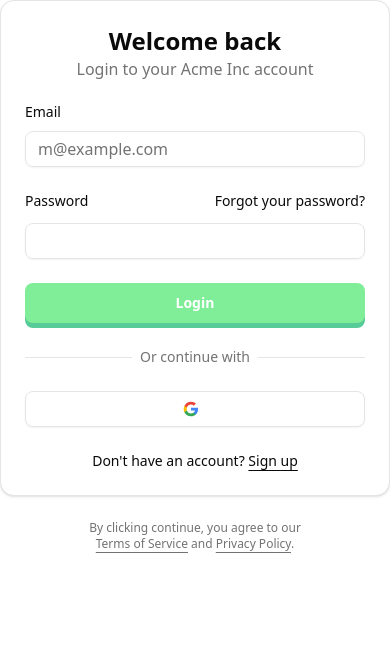
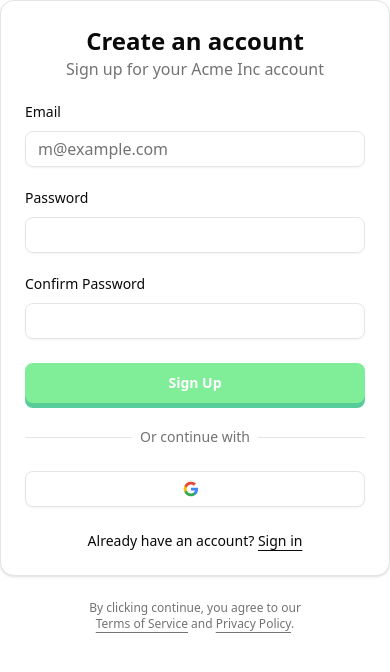
Before and after one commit to Olajuwon47/Safe-Pocket, a React (Vite) app: page /signup in a window 390 px wide. Shown: the top 672 px of the page. Built offline with nearby package versions, Linux system fonts and the light colour scheme.

Commit message:
import { BrowserRouter as Router, Routes, Route, Navigate } from 'react-router-dom';

```diff
--- a/package.json
+++ b/package.json
@@ -18,6 +18,7 @@
     "lucide-react": "^0.542.0",
     "react": "^19.1.1",
     "react-dom": "^19.1.1",
+    "react-router-dom": "^7.8.2",
     "tailwind-merge": "^3.3.1",
     "tailwindcss": "^4.1.12"
   },
--- a/src/App.tsx
+++ b/src/App.tsx
@@ -16,27 +16,33 @@ function App() {
 
 export default App*/
 
-import { useState } from 'react'
-import { LoginForm } from './components/login-form'
-import { SignUp } from './components/Sign-Up'
-import './index.css'
+import { BrowserRouter as Router, Routes, Route, Navigate } from 'react-router-dom';
+import { LoginForm } from './components/login-form';
+import { SignUp } from './components/Sign-Up';
+import ForgotPassword from './pages/ForgotPassword';
+import KYCProfile from './pages/KYCProfile';
+import ProtectedRoute from './components/ProtectedRoute.tsx';
+import './index.css';
 
 function App() {
-  const [currentView, setCurrentView] = useState<'login' | 'signup'>('login')
-
   return (
-    <div className="#">
-      {currentView === 'login' ? (
-        <LoginForm
-          onNavigateToSignUp={() => setCurrentView('signup')}
+    <Router>
+      <Routes>
+        <Route path="/" element={<Navigate to="/login" />} />
+        <Route path="/login" element={<LoginForm />} />
+        <Route path="/signup" element={<SignUp />} />
+        <Route path="/forgot-password" element={<ForgotPassword />} />
+        <Route
+          path="/kyc-profile"
+          element={
+            <ProtectedRoute>
+              <KYCProfile />
+            </ProtectedRoute>
+          }
         />
-      ) : (
-        <SignUp
-          onNavigateToLogin={() => setCurrentView('login')}
-        />
-      )}
-    </div>
-  )
+      </Routes>
+    </Router>
+  );
 }
 
-export default App
+export default App;
--- /dev/null
+++ b/src/components/ProtectedRoute.tsx
@@ -0,0 +1,14 @@
+import { Navigate } from 'react-router-dom';
+import React from 'react';
+
+interface ProtectedRouteProps {
+  children: React.ReactNode;
+}
+
+const ProtectedRoute: React.FC<ProtectedRouteProps> = ({ children }) => {
+  const isAuthenticated = localStorage.getItem('token') === 'true';
+
+  return isAuthenticated ? <>{children}</> : <Navigate to="/" />;
+};
+
+export default ProtectedRoute;
--- a/src/components/Sign-Up.tsx
+++ b/src/components/Sign-Up.tsx
@@ -3,21 +3,23 @@ import { Button } from "./ui/button"
 import { Card, CardContent } from "./ui/card"
 import { Input } from "./ui/input"
 import { Label } from "./ui/label"
+import { Link, useNavigate } from "react-router-dom"
 
-interface SignUpProps extends React.ComponentProps<"div"> {
-  onNavigateToLogin?: () => void
+export function SignUp({ className, ...props }: React.ComponentProps<"div">) {
+  const navigate = useNavigate()
+
+  const handleSubmit = (event: React.FormEvent) => {
+    event.preventDefault()
+    // Simulate successful sign-up
+    localStorage.setItem("token", "true")
+    navigate("/kyc-profile")
   }
 
-export function SignUp({
-  className,
-  onNavigateToLogin,
-  ...props
-}: SignUpProps) {
   return (
     <div className={cn("flex flex-col gap-6", className)} {...props}>
       <Card className="overflow-hidden p-0">
         <CardContent className="grid p-0 md:grid-cols-2">
-          <form className="p-6 md:p-8">
+          <form onSubmit={handleSubmit} className="p-6 md:p-8">
             <div className="flex flex-col gap-6">
               <div className="flex flex-col items-center text-center">
                 <h1 className="text-2xl font-bold">Create an account</h1>
@@ -65,27 +67,41 @@ export function SignUp({
                 </span>
               </div>
               <div className="#">
-                <Button variant="outline" type="button" className="w-full
-                  ">
+                <Button
+                  variant="outline"
+                  type="button"
+                  className="w-full
+                  "
+                >
                   <svg className="w-5 h-5 mr-2" viewBox="0 0 24 24">
-                    <path fill="#4285F4" d="M22.56 12.25c0-.78-.07-1.53-.2-2.25H12v4.26h5.92c-.26 1.37-1.04 2.53-2.21 3.31v2.77h3.57c2.08-1.92 3.28-4.74 3.28-8.09z"/>
-                    <path fill="#34A853" d="M12 23c2.97 0 5.46-.98 7.28-2.66l-3.57-2.77c-.98.66-2.23 1.06-3.71 1.06-2.86 0-5.29-1.93-6.16-4.53H2.18v2.84C3.99 20.53 7.7 23 12 23z"/>
-                    <path fill="#FBBC05" d="M5.84 14.09c-.22-.66-.35-1.36-.35-2.09s.13-1.43.35-2.09V7.07H2.18C1.43 8.55 1 10.22 1 12s.43 3.45 1.18 4.93l2.85-2.22.81-.62z"/>
-                    <path fill="#EA4335" d="M12 5.38c1.62 0 3.06.56 4.21 1.64l3.15-3.15C17.45 2.09 14.97 1 12 1 7.7 1 3.99 3.47 2.18 7.07l3.66 2.84c.87-2.6 3.3-4.53 6.16-4.53z"/>
+                    <path
+                      fill="#4285F4"
+                      d="M22.56 12.25c0-.78-.07-1.53-.2-2.25H12v4.26h5.92c-.26 1.37-1.04 2.53-2.21 3.31v2.77h3.57c2.08-1.92 3.28-4.74 3.28-8.09z"
+                    />
+                    <path
+                      fill="#34A853"
+                      d="M12 23c2.97 0 5.46-.98 7.28-2.66l-3.57-2.77c-.98.66-2.23 1.06-3.71 1.06-2.86 0-5.29-1.93-6.16-4.53H2.18v2.84C3.99 20.53 7.7 23 12 23z"
+                    />
+                    <path
+                      fill="#FBBC05"
+                      d="M5.84 14.09c-.22-.66-.35-1.36-.35-2.09s.13-1.43.35-2.09V7.07H2.18C1.43 8.55 1 10.22 1 12s.43 3.45 1.18 4.93l2.85-2.22.81-.62z"
+                    />
+                    <path
+                      fill="#EA4335"
+                      d="M12 5.38c1.62 0 3.06.56 4.21 1.64l3.15-3.15C17.45 2.09 14.97 1 12 1 7.7 1 3.99 3.47 2.18 7.07l3.66 2.84c.87-2.6 3.3-4.53 6.16-4.53z"
+                    />
                   </svg>
                   <span className="sr-only">Sign up with Google</span>
                 </Button>
-
               </div>
               <div className="text-center text-sm">
                 Already have an account?{" "}
-                <button
-                  type="button"
-                  onClick={onNavigateToLogin}
+                <Link
+                  to="/login"
                   className="underline underline-offset-4 cursor-pointer"
                 >
                   Sign in
-                </button>
+                </Link>
               </div>
             </div>
           </form>
--- a/src/components/login-form.tsx
+++ b/src/components/login-form.tsx
@@ -3,21 +3,23 @@ import { Button } from "../components/ui/button"
 import { Card, CardContent } from "../components/ui/card"
 import { Input } from "../components/ui/input"
 import { Label } from "../components/ui/label"
+import { Link, useNavigate } from "react-router-dom"
 
-interface LoginFormProps extends React.ComponentProps<"div"> {
-  onNavigateToSignUp?: () => void
+export function LoginForm({ className, ...props }: React.ComponentProps<"div">) {
+  const navigate = useNavigate()
+
+  const handleSubmit = (event: React.FormEvent) => {
+    event.preventDefault()
+    // Simulate successful login
+    localStorage.setItem("token", "true")
+    navigate("/kyc-profile")
   }
 
-export function LoginForm({
-  className,
-  onNavigateToSignUp,
-  ...props
-}: LoginFormProps) {
   return (
     <div className={cn("flex flex-col gap-6", className)} {...props}>
       <Card className="overflow-hidden p-0">
         <CardContent className="grid p-0 md:grid-cols-2">
-          <form className="p-6 md:p-8">
+          <form onSubmit={handleSubmit} className="p-6 md:p-8">
             <div className="flex flex-col gap-6">
               <div className="flex flex-col items-center text-center">
                 <h1 className="text-2xl font-bold">Welcome back</h1>
@@ -37,12 +39,12 @@ export function LoginForm({
               <div className="grid gap-3">
                 <div className="flex items-center">
                   <Label htmlFor="password">Password</Label>
-                  <a
-                    href="/ForgotPassword"
+                  <Link
+                    to="/forgot-password"
                     className="ml-auto text-sm underline-offset-2 hover:underline"
                   >
                     Forgot your password?
-                  </a>
+                  </Link>
                 </div>
                 <Input id="password" type="password" required />
               </div>
@@ -72,24 +74,34 @@ export function LoginForm({
               <div className="#">
                 <Button variant="outline" type="button" className="w-full">
                   <svg className="w-5 h-5 mr-2" viewBox="0 0 24 24">
-                    <path fill="#4285F4" d="M22.56 12.25c0-.78-.07-1.53-.2-2.25H12v4.26h5.92c-.26 1.37-1.04 2.53-2.21 3.31v2.77h3.57c2.08-1.92 3.28-4.74 3.28-8.09z"/>
-                    <path fill="#34A853" d="M12 23c2.97 0 5.46-.98 7.28-2.66l-3.57-2.77c-.98.66-2.23 1.06-3.71 1.06-2.86 0-5.29-1.93-6.16-4.53H2.18v2.84C3.99 20.53 7.7 23 12 23z"/>
-                    <path fill="#FBBC05" d="M5.84 14.09c-.22-.66-.35-1.36-.35-2.09s.13-1.43.35-2.09V7.07H2.18C1.43 8.55 1 10.22 1 12s.43 3.45 1.18 4.93l2.85-2.22.81-.62z"/>
-                    <path fill="#EA4335" d="M12 5.38c1.62 0 3.06.56 4.21 1.64l3.15-3.15C17.45 2.09 14.97 1 12 1 7.7 1 3.99 3.47 2.18 7.07l3.66 2.84c.87-2.6 3.3-4.53 6.16-4.53z"/>
+                    <path
+                      fill="#4285F4"
+                      d="M22.56 12.25c0-.78-.07-1.53-.2-2.25H12v4.26h5.92c-.26 1.37-1.04 2.53-2.21 3.31v2.77h3.57c2.08-1.92 3.28-4.74 3.28-8.09z"
+                    />
+                    <path
+                      fill="#34A853"
+                      d="M12 23c2.97 0 5.46-.98 7.28-2.66l-3.57-2.77c-.98.66-2.23 1.06-3.71 1.06-2.86 0-5.29-1.93-6.16-4.53H2.18v2.84C3.99 20.53 7.7 23 12 23z"
+                    />
+                    <path
+                      fill="#FBBC05"
+                      d="M5.84 14.09c-.22-.66-.35-1.36-.35-2.09s.13-1.43.35-2.09V7.07H2.18C1.43 8.55 1 10.22 1 12s.43 3.45 1.18 4.93l2.85-2.22.81-.62z"
+                    />
+                    <path
+                      fill="#EA4335"
+                      d="M12 5.38c1.62 0 3.06.56 4.21 1.64l3.15-3.15C17.45 2.09 14.97 1 12 1 7.7 1 3.99 3.47 2.18 7.07l3.66 2.84c.87-2.6 3.3-4.53 6.16-4.53z"
+                    />
                   </svg>
                   <span className="sr-only">Login with Google</span>
                 </Button>
-
               </div>
               <div className="text-center text-sm">
                 Don&apos;t have an account?{" "}
-                <button
-                  type="button"
-                  onClick={onNavigateToSignUp}
+                <Link
+                  to="/signup"
                   className="underline underline-offset-4 cursor-pointer"
                 >
                   Sign up
-                </button>
+                </Link>
               </div>
             </div>
           </form>
```
Also changed, not shown: 1 other file (tests, documents, lock files or other folders). Lines whose indentation alone changed are shown as unchanged.
